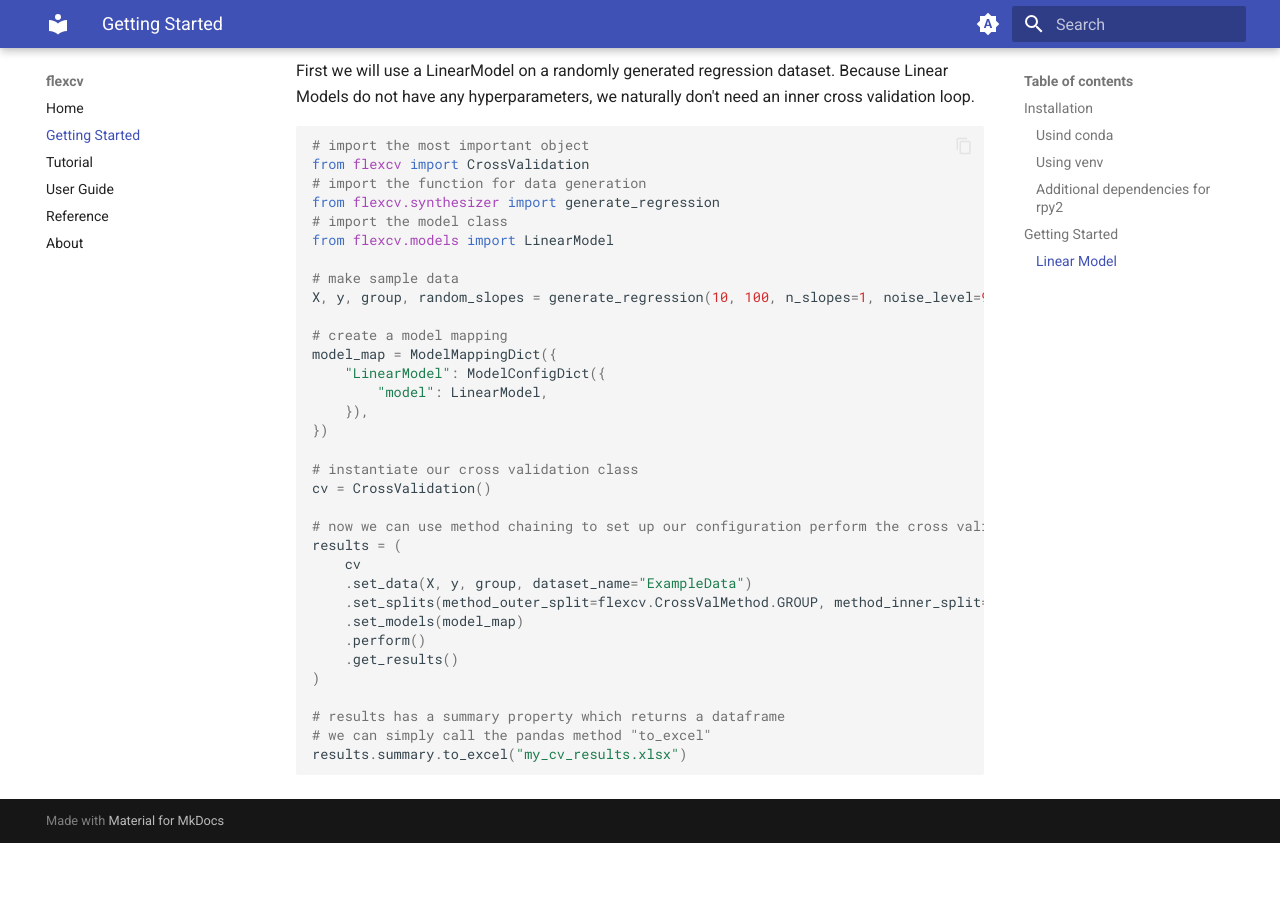
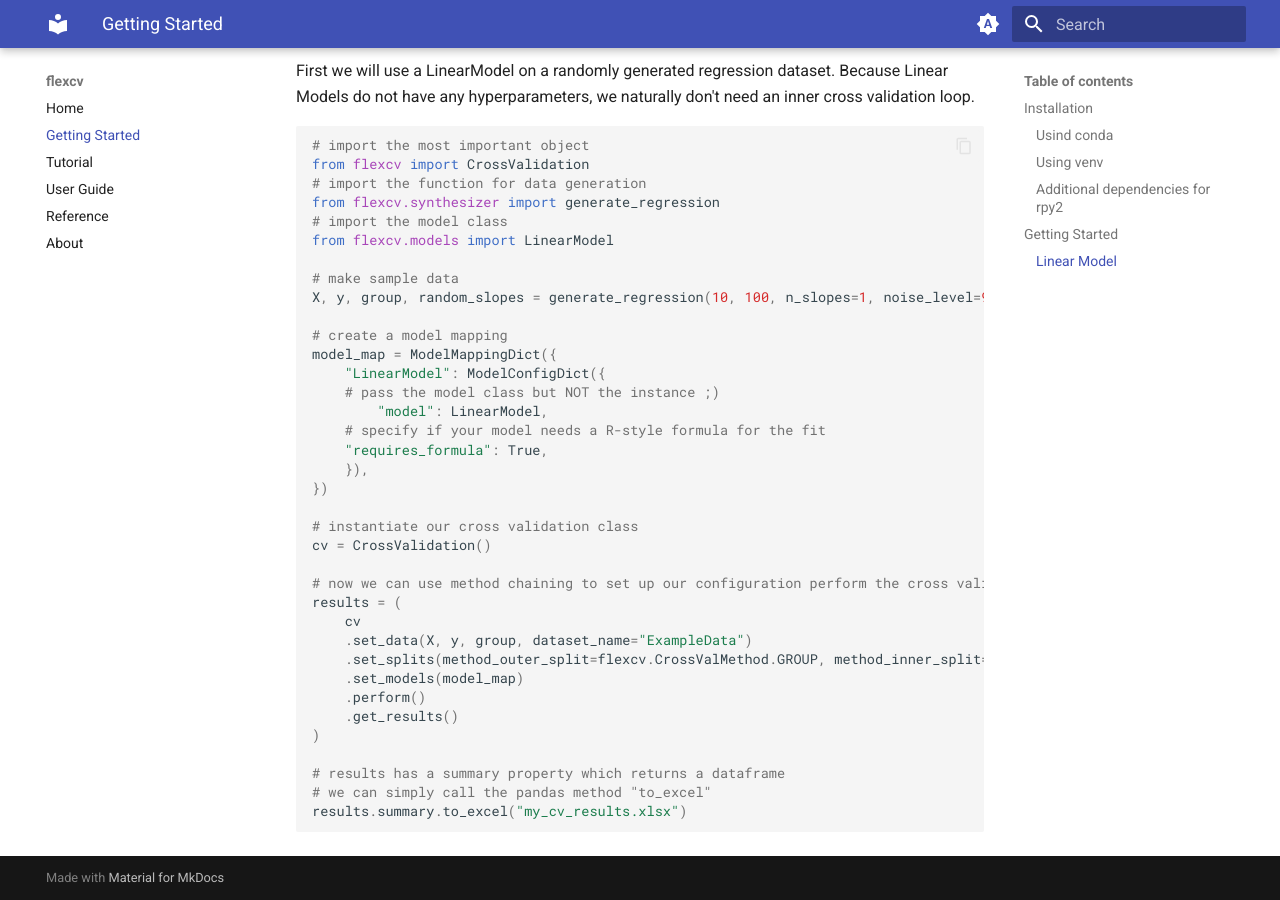
Before and after one commit to radlfabs/flexcv, an MkDocs documentation site: the page built from docs/getting-started.md, in a window 1280 px wide and 900 px high, scrolled down 1259 px. Built offline with MkDocs 1.6.1 and Material for MkDocs 9.7.7, drawn with Linux system fonts in a browser that asks for light colours; before the commit the page ends 2102 px from its top, so only the background shows below that.

Commit message:
add requires_formula

```diff
--- a/docs/getting-started.md
+++ b/docs/getting-started.md
@@ -62,7 +62,10 @@
 # create a model mapping
 model_map = ModelMappingDict({
     "LinearModel": ModelConfigDict({
+	# pass the model class but NOT the instance ;)
         "model": LinearModel,
+	# specify if your model needs a R-style formula for the fit
+	"requires_formula": True,
     }),
 })
 
```
Also changed, not shown: README.md (+4 -0 lines), 4 other files.
